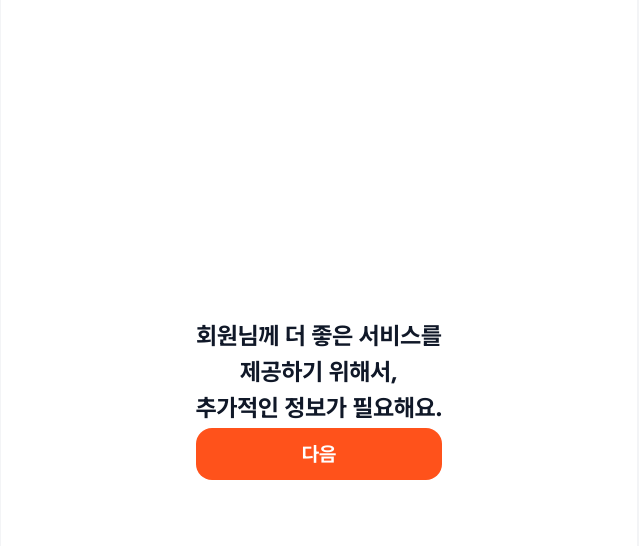
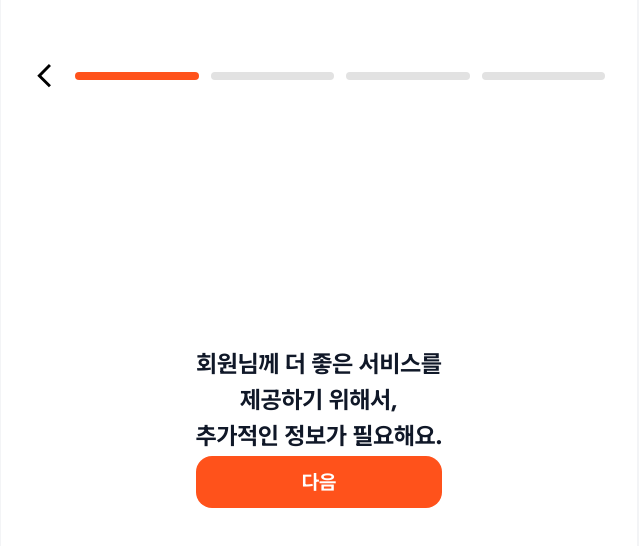
Before and after one commit to team-jangjak/chagok-fe, a React (Vite) app: page /onboarding in a window 1280 px wide. Shown: the top 546 px of the page, without its empty margins (321-961 px from the left). Built offline with nearby package versions, Linux system fonts and the light colour scheme.

Commit message:
[CHA-107] feat: 공통 컴포넌트 중 진행 상태를 UI에 나타내는 진행 상태 액션 바(ProgressActionBar) 구현 및 vite-plugin-svgr 의존성 추가

```diff
--- a/package.json
+++ b/package.json
@@ -53,6 +53,7 @@
     "typescript": "~5.8.3",
     "typescript-eslint": "^8.44.0",
     "vite": "npm:rolldown-vite@7.1.12",
+    "vite-plugin-svgr": "^4.5.0",
     "vitest": "^3.2.4"
   },
   "overrides": {
--- a/src/pages/OnboardingPage.tsx
+++ b/src/pages/OnboardingPage.tsx
@@ -2,6 +2,7 @@ import { useOnboarding } from '@features/auth/contexts/useOnboarding';
 import OnboardingPage1 from '@features/auth/components/OnboardingPage1';
 import OnboardingPage2 from '@features/auth/components/OnboardingPage2';
 import { OnboardingProvider } from '@features/auth/contexts/OnboardingProvider';
+import ProgressActionBar from '@shared/ui/ProgressActionBar';
 /*
 	[온보딩 페이지]
 	-> 웹사이트에서 소셜 로그인을 진행하고 나서, 추가 정보, 튜토리얼 등을 입력 받는 페이지
@@ -18,10 +19,12 @@ function OnboardingPage() {
 function OnboardingContent() {
   const {
     state: { currentStep },
+    actions: { handlePrev },
   } = useOnboarding();
 
   return (
     <div className="flex flex-col items-center justify-start h-screen px-8 py-16 relative">
+      <ProgressActionBar handlePrev={handlePrev} totalSteps={4} currentStep={currentStep} />
       {currentStep === 0 && <OnboardingPage1 />}
       {currentStep === 1 && <OnboardingPage2 />}
     </div>
--- /dev/null
+++ b/src/shared/ui/ProgressActionBar.tsx
@@ -0,0 +1,49 @@
+import { cn } from '@/lib/utils';
+import ChevronLeft from '@assets/icons/chevron-left.svg?react';
+
+/*
+	진행 상태 액션 바 컴포넌트 속성 타입 정의
+	-> handlePrev: 뒤로가기 버튼 클릭 시 수행할 함수
+	-> totalSteps: 총 진행 단계 수
+	-> currentStep: 현재 진행 단계
+	-> className: 컴포넌트에 적용할 커스텀 tailwind 스타일 클래스
+*/
+interface ProgressActionBarProps {
+  handlePrev: () => void;
+  totalSteps: number;
+  currentStep: number;
+  className?: string;
+}
+
+/*
+	진행 상태 액션 바 컴포넌트
+	-> '습관 생성', '온보딩' 페이지 등에서 진행도를 나타내는 컴포넌트
+*/
+function ProgressActionBar({
+  handlePrev,
+  totalSteps,
+  currentStep,
+  className,
+}: ProgressActionBarProps) {
+  return (
+    <div className={cn('w-full h-6 flex flex-row items-center justify-between mb-8', className)}>
+      {/* 왼쪽의 '뒤로가기' 버튼 */}
+      <ChevronLeft className="w-6 h-6 cursor-pointer" onClick={handlePrev} />
+      {/* 오른쪽의 진행 상태 표시 영역 */}
+      <div className={`w-full ml-5 grid grid-flow-col grid-cols-${totalSteps} gap-3`}>
+        {Array.from({ length: totalSteps }).map((_, index) => (
+          <div
+            className={cn(
+              // 기본 디자인
+              'w-full h-2 bg-gray rounded-2xl',
+              // 현재 진행 단계보다 작은 경우 primary 색상으로 변경
+              index <= currentStep ? 'bg-primary' : 'bg-gray'
+            )}
+          />
+        ))}
+      </div>
+    </div>
+  );
+}
+
+export default ProgressActionBar;
--- a/tsconfig.app.json
+++ b/tsconfig.app.json
@@ -5,7 +5,7 @@
     "useDefineForClassFields": true,
     "lib": ["ES2022", "DOM", "DOM.Iterable"],
     "module": "ESNext",
-    "types": ["vite/client"],
+    "types": ["vite/client", "vite-plugin-svgr/client"],
     "skipLibCheck": true,
 
     /* Bundler mode */
--- a/vite.config.ts
+++ b/vite.config.ts
@@ -3,13 +3,14 @@ import react from '@vitejs/plugin-react'; // React 플러그인 추가
 import { fileURLToPath } from 'node:url';
 import { dirname, resolve } from 'node:path';
 import tailwind from '@tailwindcss/vite';
+import svgr from 'vite-plugin-svgr';
 
 const __filename = fileURLToPath(import.meta.url);
 const __dirname = dirname(__filename);
 
 // https://vite.dev/config/
 export default defineConfig({
-  plugins: [react(), tailwind()],
+  plugins: [react(), tailwind(), svgr()],
   resolve: {
     alias: {
       '@': resolve(__dirname, 'src'),
```
Also changed, not shown: src/assets/icons/chevron-left.svg (added), 1 other file (tests, documents, lock files or other folders).
